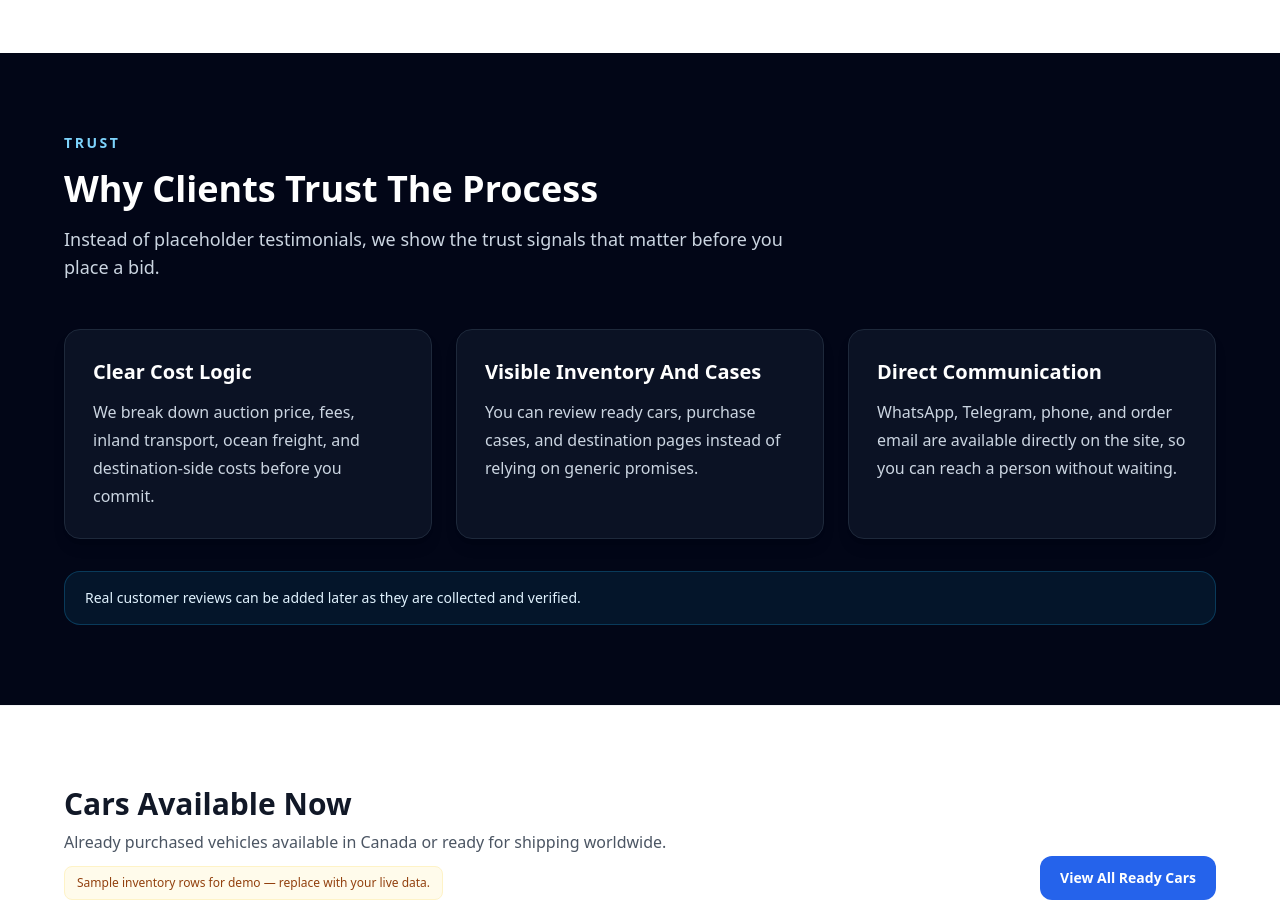
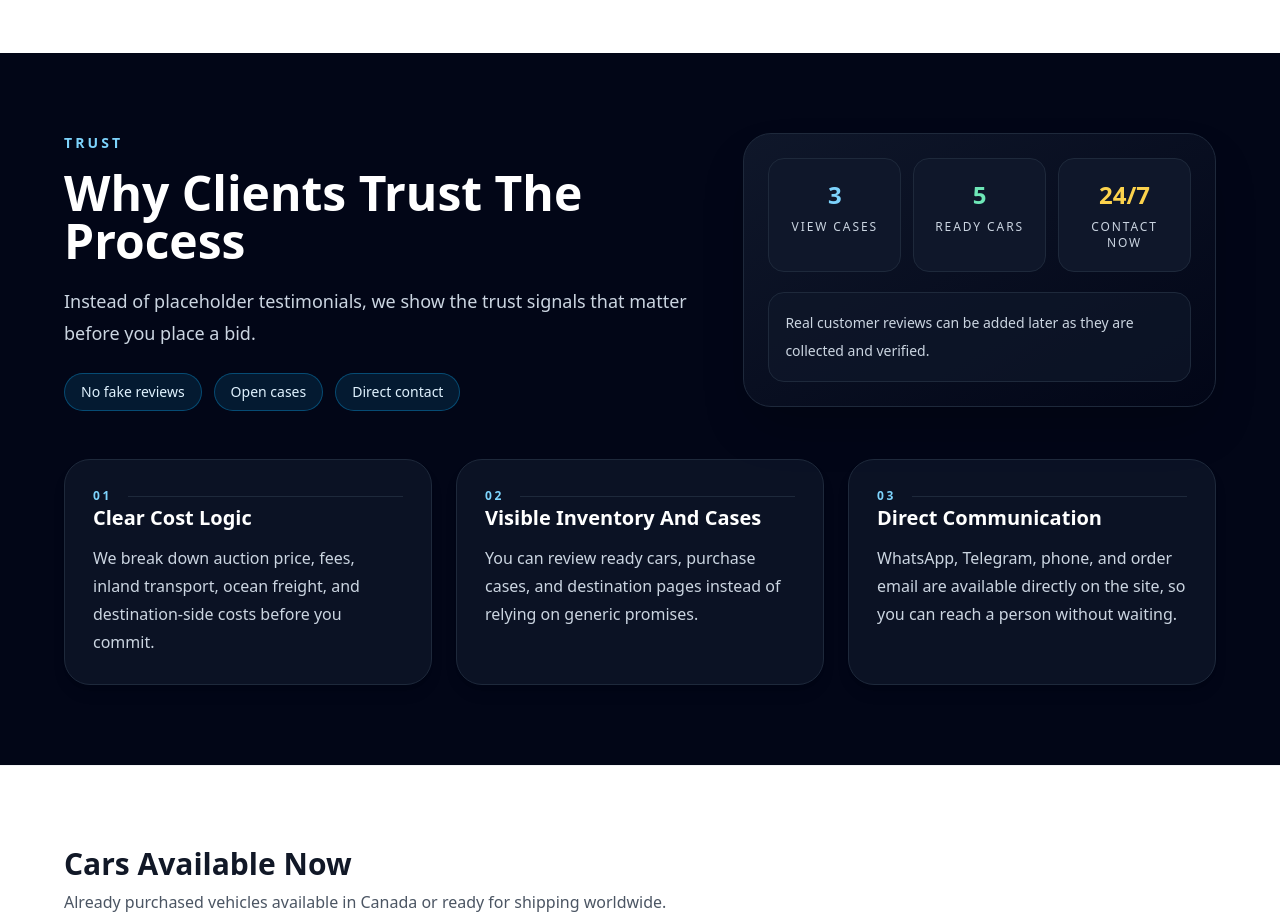
Before and after one commit to ark-crisisfix/USED-USA-CARS, a Next.js app: page / in a window 1280 px wide. Shown: the part 1240-2154 px from the top of the page. Built offline with nearby package versions, Linux system fonts and the light colour scheme.

Commit message:
Refine homepage trust section

```diff
--- a/components/pages/HomePage.tsx
+++ b/components/pages/HomePage.tsx
@@ -24,16 +24,26 @@ export default function HomePage({ locale }: { locale: Locale }) {
         subtitle:
           "Вместо шаблонных отзывов мы показываем сигналы доверия, важные до ставки и покупки.",
         note: "Реальные отзывы клиентов можно будет добавить позже, по мере сбора и проверки.",
+        eyebrow: "Доверие",
+        badges: ["Без фейковых отзывов", "Открытые кейсы", "Прямой контакт"],
+        links: {
+          cases: "Смотреть кейсы",
+          ready: "Авто в наличии",
+          contact: "Связаться сейчас",
+        },
         items: [
           {
+            stat: "01",
             title: "Понятная структура расходов",
             body: "До решения раскладываем стоимость: ставка, сборы аукциона, перевозка по США, море и расходы на стороне назначения.",
           },
           {
+            stat: "02",
             title: "Открытые кейсы и наличие",
             body: "Можно посмотреть авто в наличии, кейсы закупки и страницы по направлениям, а не опираться только на обещания.",
           },
           {
+            stat: "03",
             title: "Прямой контакт без ожидания",
             body: "На сайте сразу доступны WhatsApp, Telegram, звонок и email-шаблон заказа, чтобы быстро перейти к живому общению.",
           },
@@ -44,16 +54,26 @@ export default function HomePage({ locale }: { locale: Locale }) {
         subtitle:
           "Instead of placeholder testimonials, we show the trust signals that matter before you place a bid.",
         note: "Real customer reviews can be added later as they are collected and verified.",
+        eyebrow: "Trust",
+        badges: ["No fake reviews", "Open cases", "Direct contact"],
+        links: {
+          cases: "View Cases",
+          ready: "Ready Cars",
+          contact: "Contact Now",
+        },
         items: [
           {
+            stat: "01",
             title: "Clear Cost Logic",
             body: "We break down auction price, fees, inland transport, ocean freight, and destination-side costs before you commit.",
           },
           {
+            stat: "02",
             title: "Visible Inventory And Cases",
             body: "You can review ready cars, purchase cases, and destination pages instead of relying on generic promises.",
           },
           {
+            stat: "03",
             title: "Direct Communication",
             body: "WhatsApp, Telegram, phone, and order email are available directly on the site, so you can reach a person without waiting.",
           },
@@ -134,23 +154,66 @@ export default function HomePage({ locale }: { locale: Locale }) {
 
       <section className="py-20 px-4 bg-slate-950 text-white">
         <div className="max-w-6xl mx-auto">
-          <div className="max-w-3xl">
-            <p className="text-sm font-semibold uppercase tracking-[0.18em] text-sky-300 mb-4">Trust</p>
-            <h2 className="text-3xl md:text-4xl font-bold">{trustProof.title}</h2>
-            <p className="mt-4 text-slate-300 text-lg">{trustProof.subtitle}</p>
+          <div className="grid grid-cols-1 lg:grid-cols-[1.15fr_0.85fr] gap-10 items-start">
+            <div className="max-w-3xl">
+              <p className="text-sm font-semibold uppercase tracking-[0.22em] text-sky-300 mb-4">{trustProof.eyebrow}</p>
+              <h2 className="text-3xl md:text-5xl font-bold leading-tight">{trustProof.title}</h2>
+              <p className="mt-5 text-slate-300 text-lg leading-8">{trustProof.subtitle}</p>
+
+              <div className="mt-6 flex flex-wrap gap-3">
+                {trustProof.badges.map((badge) => (
+                  <span
+                    key={badge}
+                    className="rounded-full border border-sky-800/80 bg-sky-900/30 px-4 py-2 text-sm font-medium text-sky-100"
+                  >
+                    {badge}
+                  </span>
+                ))}
+              </div>
+            </div>
+
+            <div className="rounded-[28px] border border-slate-800 bg-gradient-to-br from-slate-900 to-slate-950 p-6 shadow-2xl">
+              <div className="grid grid-cols-3 gap-3">
+                <Link
+                  href={L("/cases")}
+                  className="rounded-2xl border border-slate-800 bg-slate-900 px-4 py-5 text-center hover:border-sky-700 hover:bg-slate-800 transition"
+                >
+                  <div className="text-2xl font-black text-sky-300">{featuredCases.length}</div>
+                  <div className="mt-2 text-xs uppercase tracking-[0.16em] text-slate-300">{trustProof.links.cases}</div>
+                </Link>
+                <Link
+                  href={L("/ready-cars")}
+                  className="rounded-2xl border border-slate-800 bg-slate-900 px-4 py-5 text-center hover:border-emerald-700 hover:bg-slate-800 transition"
+                >
+                  <div className="text-2xl font-black text-emerald-300">{featuredReady.length}</div>
+                  <div className="mt-2 text-xs uppercase tracking-[0.16em] text-slate-300">{trustProof.links.ready}</div>
+                </Link>
+                <Link
+                  href={L("/#contact")}
+                  className="rounded-2xl border border-slate-800 bg-slate-900 px-4 py-5 text-center hover:border-amber-700 hover:bg-slate-800 transition"
+                >
+                  <div className="text-2xl font-black text-amber-300">24/7</div>
+                  <div className="mt-2 text-xs uppercase tracking-[0.16em] text-slate-300">{trustProof.links.contact}</div>
+                </Link>
+              </div>
+
+              <div className="mt-5 rounded-2xl border border-slate-800 bg-slate-900/70 p-4 text-sm leading-7 text-slate-300">
+                {trustProof.note}
+              </div>
+            </div>
           </div>
 
           <div className="grid grid-cols-1 md:grid-cols-3 gap-6 mt-12">
             {trustProof.items.map((item) => (
-              <div key={item.title} className="rounded-2xl border border-slate-800 bg-slate-900/70 p-7 shadow-lg">
+              <div key={item.title} className="rounded-[26px] border border-slate-800 bg-slate-900/70 p-7 shadow-lg">
+                <div className="flex items-center justify-between gap-4">
+                  <span className="text-xs font-bold tracking-[0.22em] text-sky-300">{item.stat}</span>
+                  <span className="h-px flex-1 bg-slate-800" />
+                </div>
                 <h3 className="text-xl font-bold text-white">{item.title}</h3>
                 <p className="mt-3 text-slate-300 leading-7">{item.body}</p>
               </div>
             ))}
-          </div>
-
-          <div className="mt-8 rounded-2xl border border-sky-900/70 bg-sky-950/40 px-5 py-4 text-sm text-sky-100">
-            {trustProof.note}
           </div>
         </div>
       </section>
```
